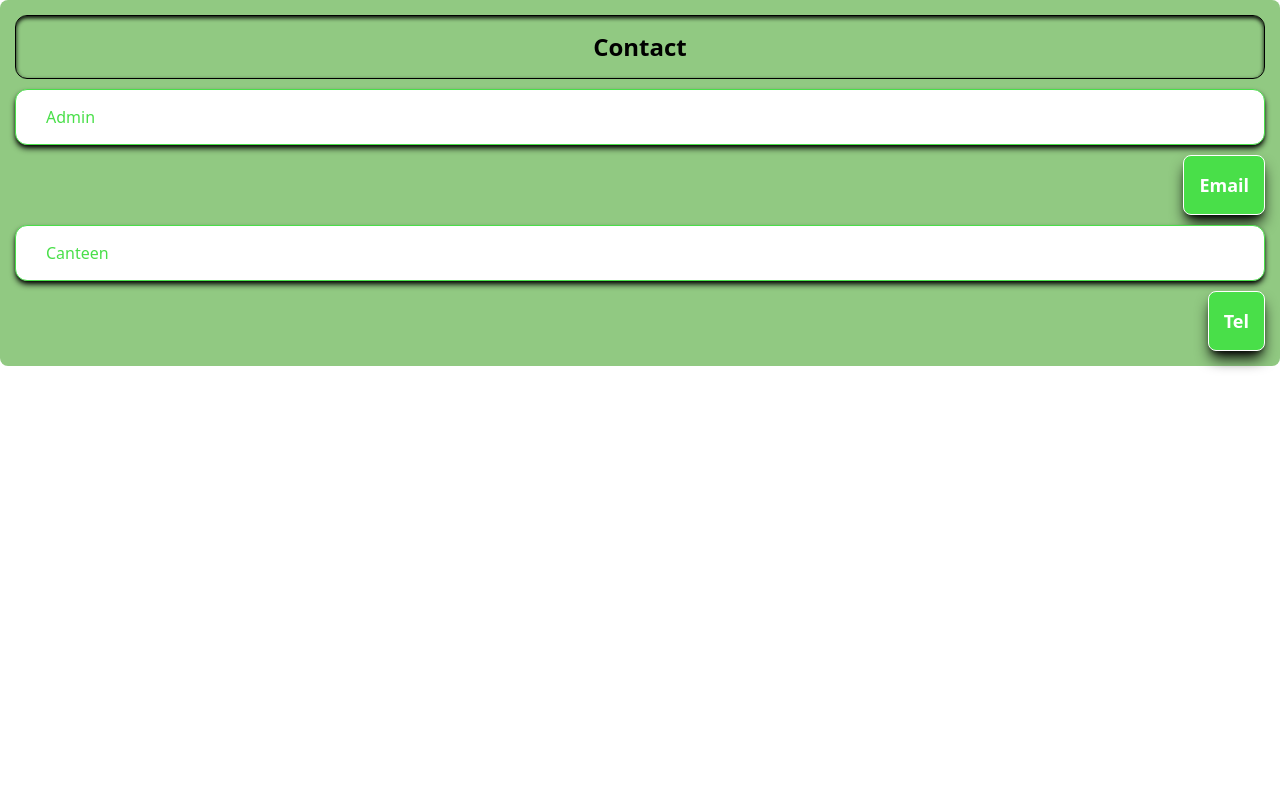
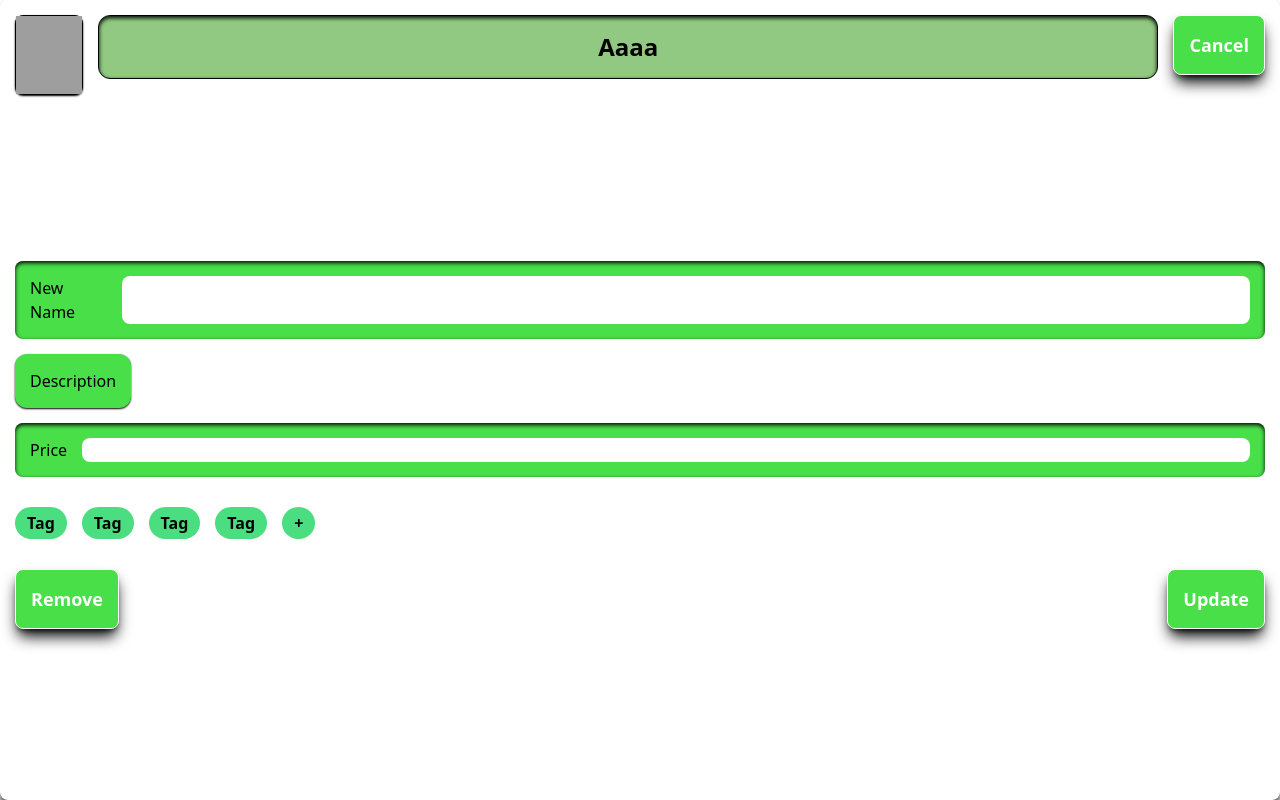
Before and after one commit to MACM18/system0-Mini-Project, a Next.js app: page / in a window 1280 px wide. Built offline with nearby package versions, Linux system fonts and the light colour scheme; grey boxes are pictures that could not be loaded.

Commit message:
Commit04

```diff
--- /dev/null
+++ b/src/Components/foodItem2.js
@@ -0,0 +1,41 @@
+import Rating from "@/Components/rating.jsx";
+export default function foodItem({ Name, imageNumber, description, rating }) {
+  return (
+    <div
+      className={
+        "min-h-36 w-80 bg-Green1 rounded-xl border border-black shadow-md shadow-Green1 p-15 flex flex-1 flex-row gap-3.5"
+      }
+    >
+      <div
+        className={
+          "flex flex-initial flex-col w-20 justify-between items-start gap-15"
+        }
+      >
+        <div
+          className={
+            "w-20 h-20 bg-white rounded-lg border border-black shadow-sm shadow-black"
+          }
+        >
+          <img
+            src="../src/+{imageNumber}"
+            className={"w-full h-full"}
+            alt={imageNumber}
+          ></img>
+        </div>
+          <Rating value={rating} />
+      </div>
+      <div
+        className={
+          "flex flex-1 flex-col w-48 justify-between items-start gap-15"
+        }
+      >
+        <div className={"w-full h-fit"}>
+          <p className={"font-medium text-left text-lg"}>{Name}</p>
+        </div>
+        <div className={"w-full h-full"}>
+          <p className={"text-left"}>{description}</p>
+        </div>
+      </div>
+    </div>
+  );
+}
--- /dev/null
+++ b/src/Components/foodItem3.jsx
@@ -0,0 +1,35 @@
+import Label from "./label";
+export default function foodItem({ Name, imageNumber, Amount, Price }) {
+  return (
+    <div
+      className={
+        "min-h-36 w-80 bg-Green1 rounded-xl border border-black shadow-md shadow-Green1 p-15 flex flex-1 flex-row"
+      }
+    >
+      <div
+        className={
+          "flex flex-initial flex-col w-20 justify-between items-center gap-15"
+        }
+      >
+        <div
+          className={
+            "w-20 h-20 bg-white rounded-lg border border-black shadow-sm shadow-black"
+          }
+        >
+          <img
+            src="../src/+{imageNumber}"
+            className={"w-full h-full"}
+            alt={imageNumber}
+          ></img>
+        </div>
+        <p className={"font-medium text-center text-lg"}>{Name}</p>
+      </div>
+      <div
+        className={"flex flex-1 flex-col w-40 justify-between items-end gap-15"}
+      >
+        <Label text={"Amount: " + Amount} width={"fit"} shadow={"transparent"} />
+        <Label text={"Price: " + Price} width={"fit"} shadow={"transparent"} />
+      </div>
+    </div>
+  );
+}
--- /dev/null
+++ b/src/Components/foodItem4.jsx
@@ -0,0 +1,47 @@
+import TitleBox from "./titleBox";
+import TextArea from "./textArea";
+import Button from "./button";
+import TextBoxGreen from "./textBoxGreen";
+import Tag from "./tags";
+
+export default function foodItem({ Name, imageNumber }) {
+  return (
+    <div
+      className={
+        "bg-white p-15 shadow-lg shadow-black rounded-lg flex flex-1 flex-col  gap-30 w-full h-screen"
+      }
+    >
+      <div className={"w-full h-fit flex flex-1 flex-row gap-15"}>
+        <div
+          className={
+            "w-20 h-20 bg-white rounded-lg border border-black shadow-sm shadow-black"
+          }
+        >
+          <img
+            src="../src/+{imageNumber}"
+            className={"w-full h-full"}
+            alt={imageNumber}
+          ></img>
+        </div>
+        <TitleBox title={Name} />
+        <Button text={"Cancel"} />
+      </div>
+      <div className={"w-full h-full flex flex-1 flex-col gap-15"}>
+        <TextBoxGreen title={"New Name"} />
+        <TextArea description={"Description"} />
+        <TextBoxGreen title={"Price"} />
+      </div>
+      <div className={"w-full flex flex-1 flex-row gap-15 max-h-fit"}>
+        <Tag text={"Tag"} />
+        <Tag text={"Tag"} />
+        <Tag text={"Tag"} />
+        <Tag text={"Tag"} />
+        <Tag text={"+"} />
+      </div>
+      <div className={"w-full h-fit flex flex-1 flex-row justify-between"}>
+        <Button text={"Remove"} />
+        <Button text={"Update"} />
+      </div>
+    </div>
+  );
+}
--- a/src/Components/label.js
+++ b/src/Components/label.js
@@ -1,11 +1,7 @@
-export default function label({text}){
-    return(
-        <div className={
-            'w-full h-fit bg-white border border-Green1 rounded-xl px-30 py-15 shadow-md shadow-black'
-        }>
-            <text className={
-                'text-Green1 text- font-medium'
-            }>{text}</text>
-        </div>
-    )
+export default function label({ text, width = "full",shadow="black"}) {
+  return (
+    <div className={"w-"+width+" h-fit bg-white border border-Green1 rounded-xl px-30 py-15 shadow-md shadow-"+shadow}>
+      <text className={"text-Green1 text- font-medium"}>{text}</text>
+    </div>
+  );
 }
--- /dev/null
+++ b/src/Components/rating.jsx
@@ -0,0 +1,12 @@
+export default function rating({ value = 0 }) {
+  return (
+    <div
+      className={
+        "w-full rounded-full bg-white border border-black h-auto flex flex-1 flex-row justify-around p-1"
+      }
+    >
+      <img src="..public/star.png" className={"w-5 h-5"}></img>
+      <div>{value}</div>
+    </div>
+  );
+}
--- a/src/Components/tags.js
+++ b/src/Components/tags.js
@@ -1,7 +1,7 @@
 
 const tag=({text})=>{
     return(
-        <div className='bg-green-400 rounded-full py-1 px-3  w-max text-center font-semibold'>{text}</div>
+        <div className='h-fit bg-green-400 rounded-full py-1 px-3  w-max text-center font-semibold'>{text}</div>
     )
 }
 export default tag;
--- a/src/Components/textBoxGreen.js
+++ b/src/Components/textBoxGreen.js
@@ -1,21 +1,20 @@
 // Need to be modfied the onClick function and text allignment
 
-export default function textBoxGreen({title,placeholder,width='w-full'}){
-let textWidth='w-fit', visibility='visible';
-const classNamesDiv ='h-16 p-15 group rounded-lg bg-Green1 shadow-inner shadow-black  flex flex-1 flex-row gap-15 justify-between'+width;
-let classNamesText = textWidth+' '+visibility+' '+'h-full text-left text-black font-light ';
-let classNamesInput = 'w-full h-full bg-white shadow-sm rounded-lg indent-4';
-const expandTextBox=() =>{
-    textWidth='w-0';
-    visibility='invisible';
+export default function textBoxGreen({ title, placeholder, width = "full" }) {
+  // let textWidth='w-fit', visibility='visible';
+
+  return (
+    <div
+      className={
+        "h-fit bg-Green1 rounded-lg p-15 flex flex-auto flex-row justify-between gap-15 shadow-inner shadow-black"
+      }
+    >
+      <div className={"font-light w-fit"}>{title}</div>
+      <input
+        className="w-full rounded-lg indent-2 "
+        type={Text}
+        placeholder={placeholder}
+      ></input>
+    </div>
+  );
 }
-    return(
-        <div className={classNamesDiv}>
-            <div className={
-                {classNamesText}
-            }>{title}</div>
-            <input type='text' placeholder={placeholder} onClick={expandTextBox()} className={classNamesInput}>
-            </input>
-        </div>
-    )
-}
--- a/src/pages/index.js
+++ b/src/pages/index.js
@@ -1,7 +1,7 @@
-import Head from 'next/head'
-import { Inter } from 'next/font/google'
-import ContactMenu from '@/Components/CombinedComponents/ContactMenu'
-const inter = Inter({ subsets: ['latin'] })
+import Head from "next/head";
+import { Inter } from "next/font/google";
+import FoodItem4 from "@/Components/foodItem4";
+const inter = Inter({ subsets: ["latin"] });
 
 export default function Home() {
   return (
@@ -9,9 +9,9 @@ export default function Home() {
       <Head>
         <title>Create Next App</title>
         <meta name="viewport" content="width=device-width, initial-scale=1" />
-        <meta charSet='UTF-8'/>
+        <meta charSet="UTF-8" />
       </Head>
-      <ContactMenu />
+      <FoodItem4 Name={"aaaa"} />
     </>
-  )
+  );
 }
```
